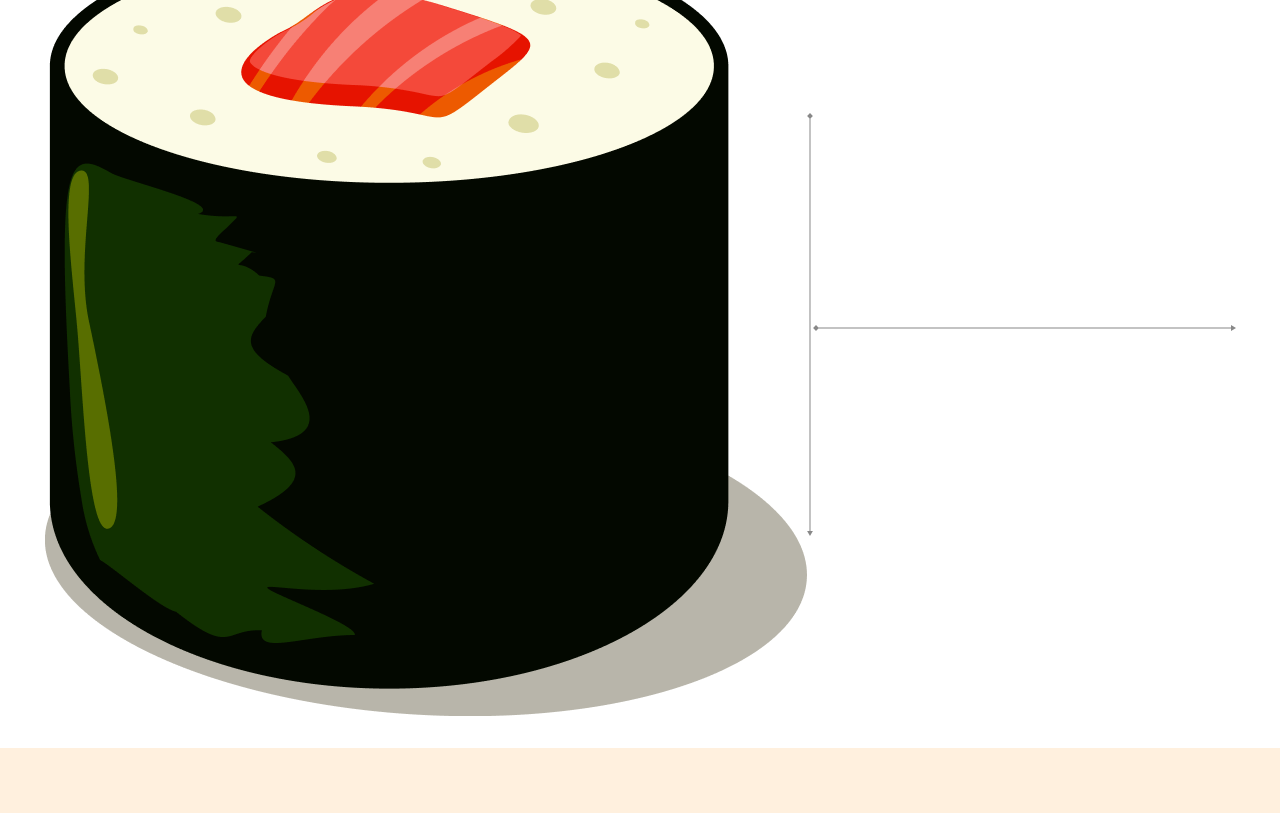
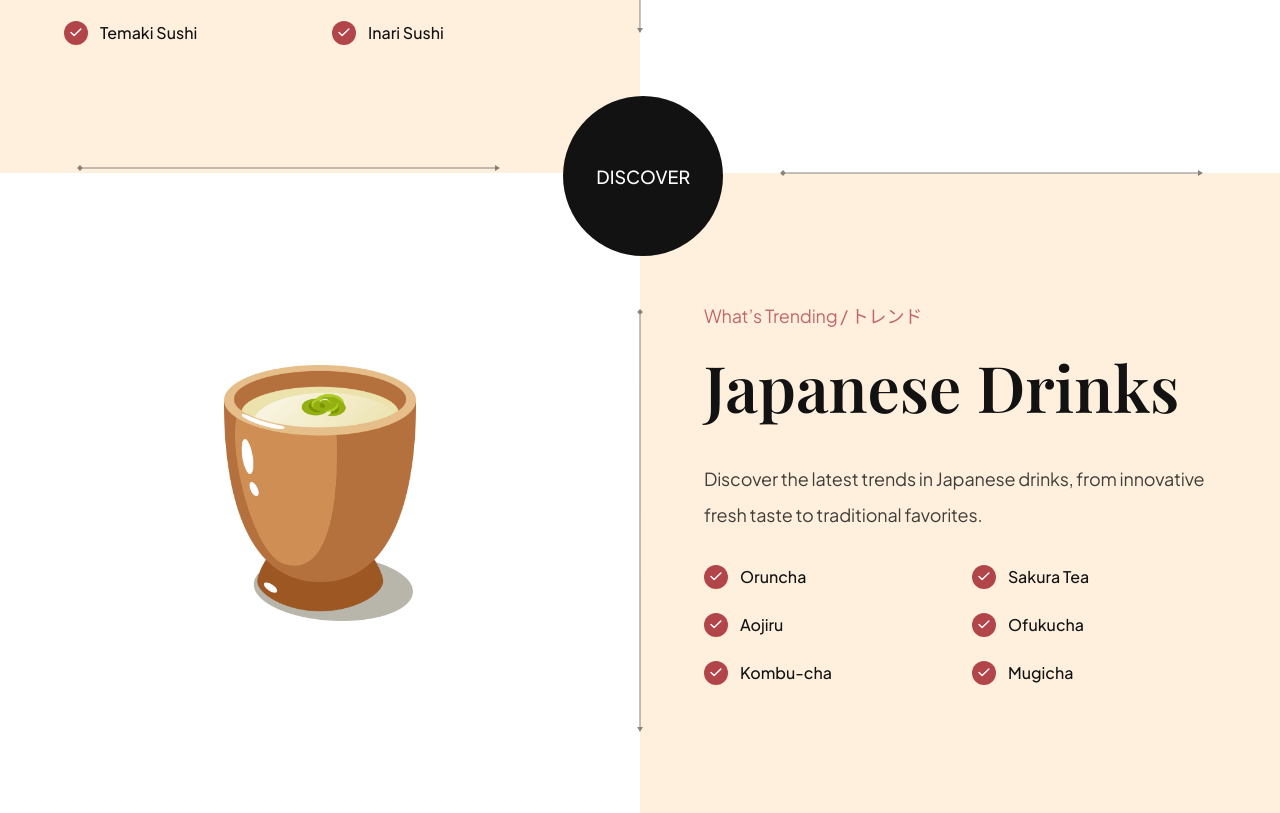
Before and after one commit to mstfsaglam/sushi-landing-page, a plain HTML site: page index.html in a window 1280 px wide. Shown: the part 2982-3795 px from the top of the page. Before the commit the page ends 3730 px from the top, so only its background shows below. Drawn offline with nearby package versions, Linux system fonts and the light colour scheme; files whose address does not match are found by name.

Commit message:
feat: complete trending page section.

```diff
--- a/css/sections/trending.css
+++ b/css/sections/trending.css
@@ -6,9 +6,7 @@
   overflow: hidden;
 }
 
-/* discover later on */
-
-.trending-sushi, .trending-drink {
+.trending-sushi, .trending-drinks {
   width: 100%;
   min-height: 640px;
 
@@ -75,3 +73,81 @@
 .trending-sushi .trending__image {
   background-image: url('.../.../assets/japanese_sushi.png');
 }
+
+.trending-drink .trending__image {
+  background-image: url('.../.../assets/japanese_drinks.png');
+}
+
+.trending__image img {
+  width: 256px;
+  height: 256px;
+  object-fit: contain;
+}
+
+.trending__discover {
+  position: absolute;
+  top: 44%;
+  left: 44%;
+  z-index: 1;
+
+  width: 160px;
+  height: 160px;
+
+  border-radius: 100%;
+  background-color: var(--secondary-color);
+  cursor: pointer;
+
+  display: flex;
+  justify-content: center;
+  align-items: center;
+}
+
+.trending__discover p {
+  font-size: 18px;
+  font-weight: 500;
+  font-family: var(--plus-jakarta-sans);
+
+  text-transform: uppercase;
+  color: #fff;
+}
+
+.trending__arrow {
+  position: absolute;
+  z-index: 1;
+}
+
+.trending__arrow img {
+  object-fit: contain;
+}
+
+.trending__arrow-left {
+  left: -3.5px;
+  top: 12%;
+}
+
+.trending__arrow-left img,
+.trending__arrow-top img {
+  width: auto;
+  height: 100%;
+}
+
+.trending__arrow-top {
+  top: -16.5px;
+  left: 12%;
+}
+
+.trending__arrow-bottom {
+  bottom: -6.5px;
+  right: 12%;
+}
+
+.trending__arrow-bottom img,
+.trending__arrow-right img {
+  width: 100%;
+  height: auto;
+}
+
+.trending__arrow-right {
+  right: -2.5px;
+  bottom: 12%;
+}
--- a/index.html
+++ b/index.html
@@ -187,7 +187,8 @@
     </section>
 
     <section class="trending" id="food">
-      <div class="trending__content" data-aos="fade fade-right">
+      <section class="trending-sushi">
+        <div class="trending__content" data-aos="fade fade-right">
         <p class="sushi__subtitle">What’s Trending / トレンド</p>
         <h3 class="sushi__title"> Japanese Sushi</h3>
         <p class="sushi__description">Discover the latest trends in Japanese sushi, from innovative rolls to traditional favorites.
@@ -241,15 +242,86 @@
       <div class="trending__image flex-center">
         <img src="assets/sushi-5.png" alt="sushi-5" data-aos="fade-left"/>
 
-        <div class="trending__arrow trending__arrow__left">
-          <img src="assets/arrow-vertical.svg" alt="arrow-vertical" />
+        <div class="trending__arrow trending__arrow-left">
+          <img src="assets/arrow-vertical.svg" alt="arrow vertical" />
         </div>
 
-        <div class="trending__arrow trending__arrow__bottom">
-          <img src="assets/arrow-horizontal.svg" alt="arrow-horizontal" />
+        <div class="trending__arrow trending__arrow-bottom">
+          <img src="assets/arrow-horizontal.svg" alt="arrow horizontal" />
         </div>
       </div>
+      </section>
+
+      <div class="trending__discover" data-aos="zoom-in">
+        <p>Discover</p>
+      </div>
+
+      <section class="trending-drinks">
+        <div class="trending__image flex-center">
+        <img src="assets/sushi-4.png" alt="sushi-4" data-aos="fade-right"/>
+
+        <div class="trending__arrow trending__arrow-top">
+          <img src="assets/arrow-horizontal.svg" alt="arrow horizontal" />
+        </div>
+
+        <div class="trending__arrow trending__arrow-right">
+          <img src="assets/arrow-vertical.svg" alt="arrow vertical" />
+        </div>
+      </div>
+
+        <div class="trending__content" data-aos="fade fade-left">
+        <p class="sushi__subtitle">What’s Trending / トレンド</p>
+        <h3 class="sushi__title"> Japanese Drinks</h3>
+        <p class="sushi__description">Discover the latest trends in Japanese drinks, from innovative fresh taste to traditional favorites.
+        </p>
+
+        <ul class="trending__list flex-between">
+          <li>
+            <div class="trending__icon flex-center">
+              <img src="assets/check.svg" alt="check" />
+            </div>
+            <p>Oruncha</p>
+          </li>
+
+           <li>
+            <div class="trending__icon flex-center">
+              <img src="assets/check.svg" alt="check" />
+            </div>
+            <p>Sakura Tea</p>
+          </li>
+
+           <li>
+            <div class="trending__icon flex-center">
+              <img src="assets/check.svg" alt="check" />
+            </div>
+            <p>Aojiru</p>
+          </li>
+
+           <li>
+            <div class="trending__icon flex-center">
+              <img src="assets/check.svg" alt="check" />
+            </div>
+            <p>Ofukucha</p>
+          </li>
+
+           <li>
+            <div class="trending__icon flex-center">
+              <img src="assets/check.svg" alt="check" />
+            </div>
+            <p>Kombu-cha</p>
+          </li>
+
+           <li>
+            <div class="trending__icon flex-center">
+              <img src="assets/check.svg" alt="check" />
+            </div>
+            <p>Mugicha</p>
+          </li>
+        </ul>
+      </div>
+      </section>
     </section>
+
     <script src="js/script.js" type="module"></script>
   </body>
 </html>
```
